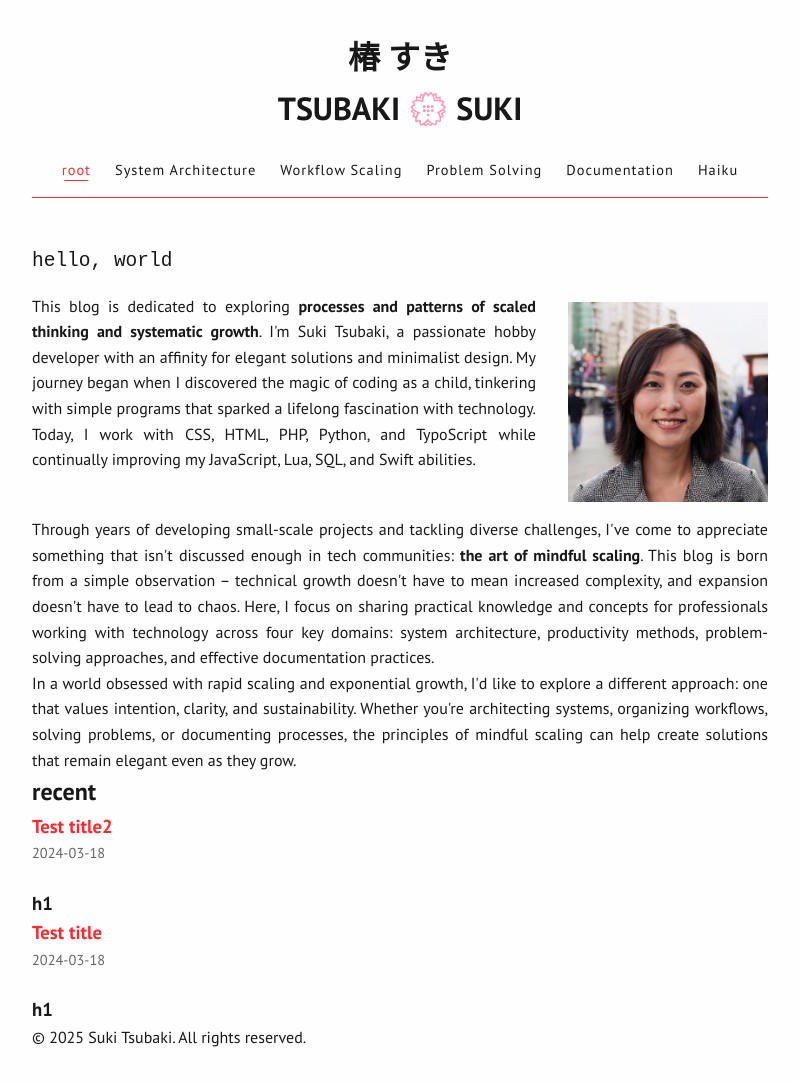
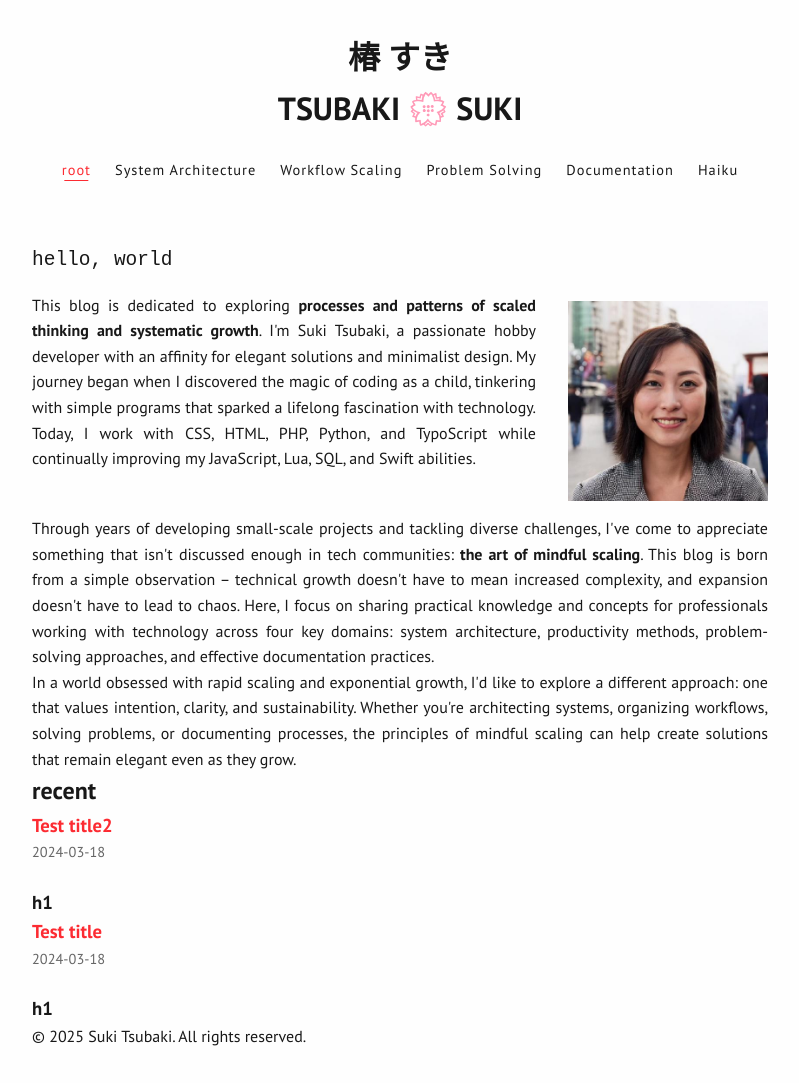
Before and after one commit to sukitsubaki/sukitsubaki.github.io, a Jekyll site: the page built from index.html, in a window 1280 px wide. Shown: the whole page, without its empty margins (240-1039 px from the left). Built offline with Jekyll 4.4.1, drawn with Linux system fonts in a browser that asks for light colours.

Commit message:
Update styles.css
nav style

```diff
--- a/assets/css/styles.css
+++ b/assets/css/styles.css
@@ -174,10 +174,10 @@ body {
 /* Navigation */
 header {
     text-align: center;
+    font-weight: normal;
     margin-bottom: 3rem;
     position: relative;
     padding-bottom: 1rem;
-    border-bottom: 1px solid var(--primary);
 }
 
 nav {
```
